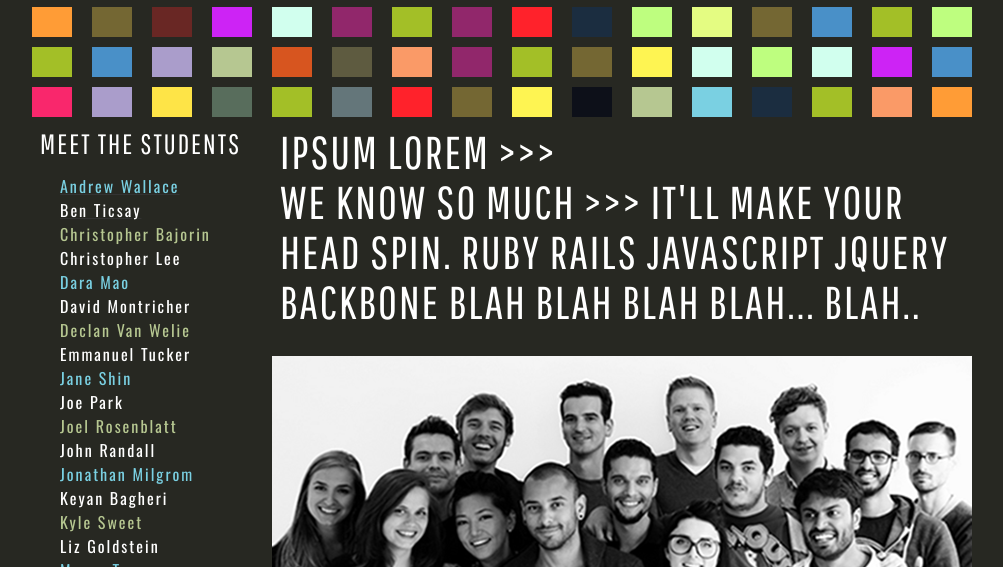
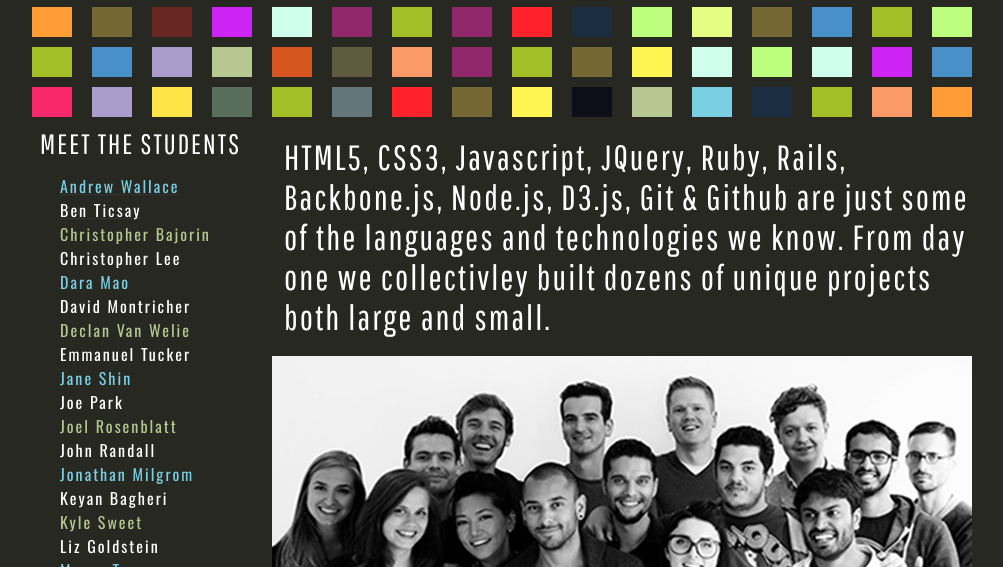
Before and after one commit to wdistring2014/wdistring2014.github.io, a plain HTML site: page index.html in a window 1280 px wide. Shown: the part 533-1100 px from the top of the page, without its empty margins (138-1141 px from the left). Drawn offline with nearby package versions, Linux system fonts and the light colour scheme.

Commit message:
reduced size of skills description

```diff
--- a/index.html
+++ b/index.html
@@ -236,7 +236,7 @@
 
 
 
-    <div class="twelve columns color26 student-mugs extra_margin group_pic"><h1>IPSUM LOREM >>> </br>WE KNOW SO MUCH >>> IT'LL MAKE YOUR HEAD SPIN. RUBY RAILS JAVASCRIPT JQUERY BACKBONE BLAH BLAH BLAH BLAH... BLAH..</h1></div>
+    <div class="twelve columns student-mugs extra_margin group_pic"><h2>HTML5, CSS3, Javascript, JQuery, Ruby, Rails, Backbone.js, Node.js, D3.js, Git & Github are just some of the languages and technologies we know. From day one we collectivley built dozens of unique projects both large and small.</h2></div>
 
     </div>
 
```
